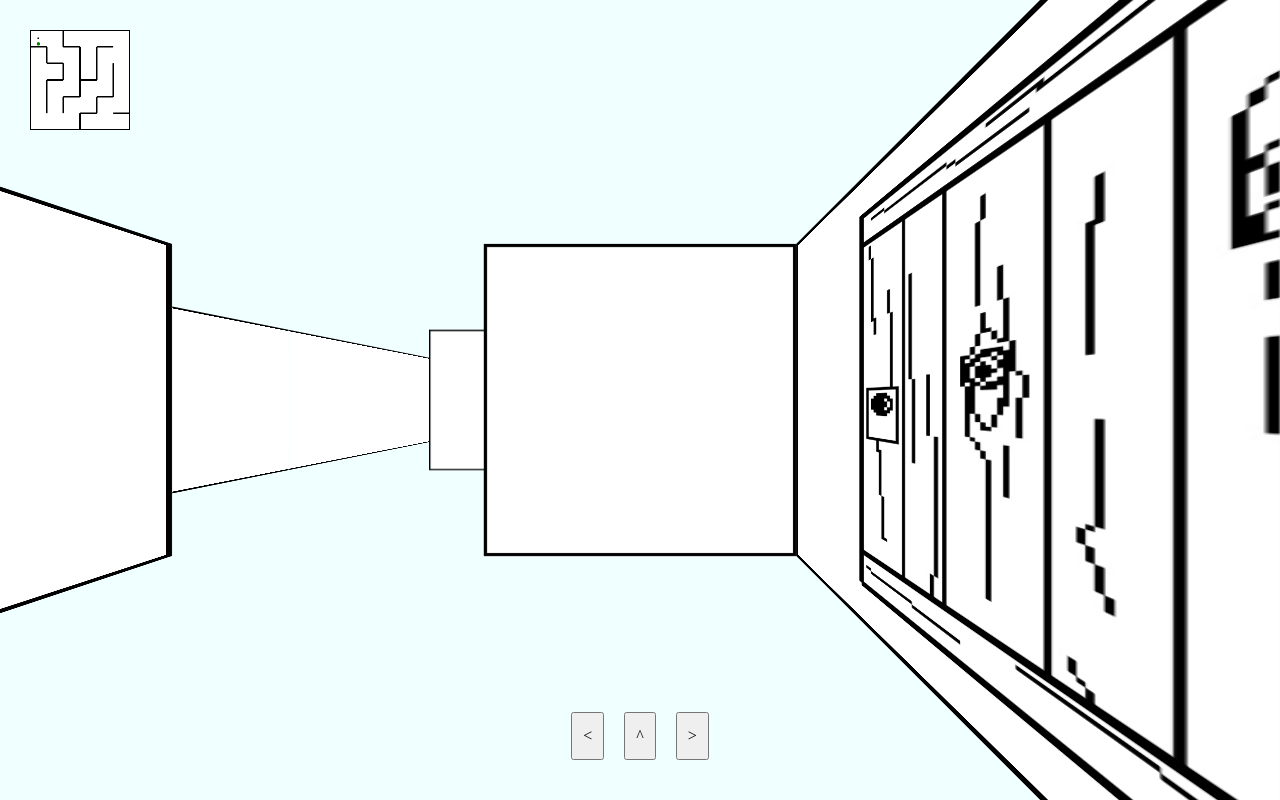
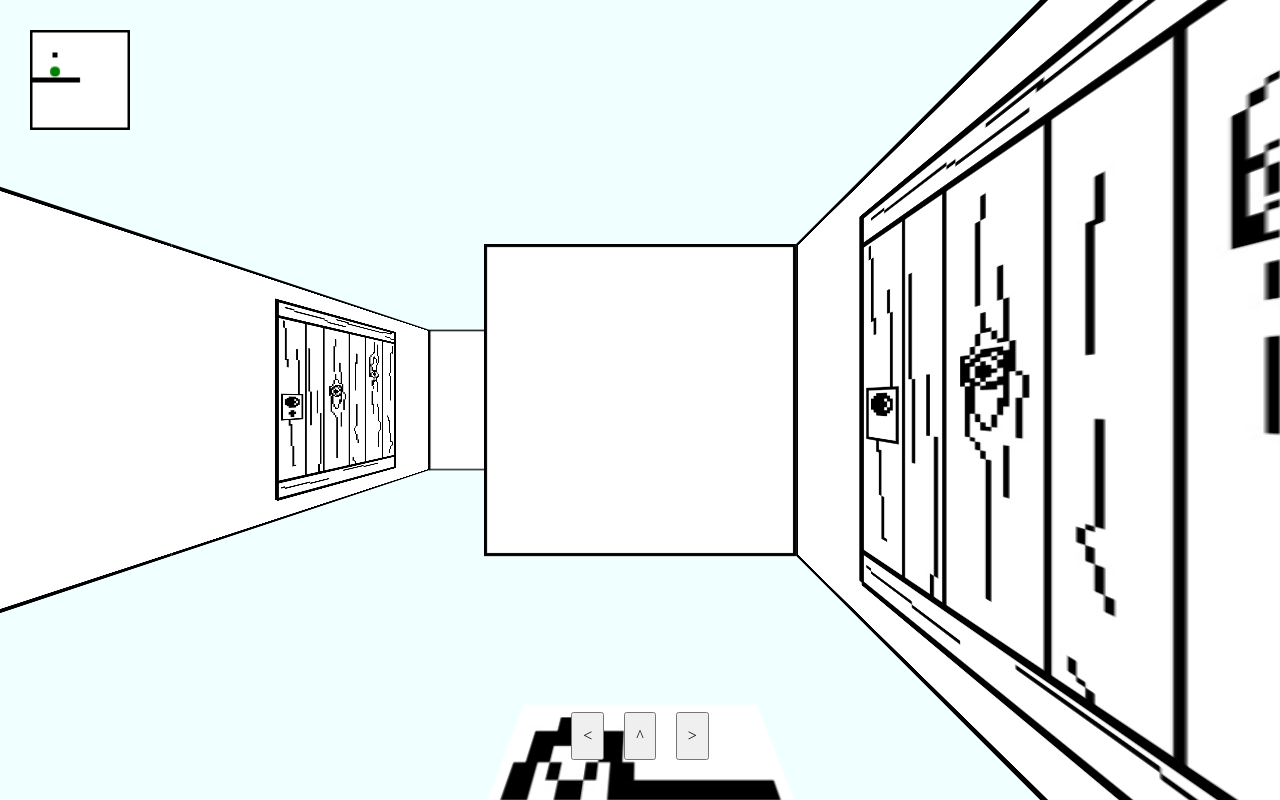
Before and after one commit to public-hosting/scarab-of-ma, a React app: page / in a window 1280 px wide. Built offline with nearby package versions, Linux system fonts and the light colour scheme.

Commit message:
make keyboards handlers robust

```diff
--- a/public/styles.css
+++ b/public/styles.css
@@ -131,6 +131,22 @@ html, body, #root {
   background-repeat: no-repeat;
 }
 
+.item {
+  position: absolute;
+  left: 0;
+  top: 0;
+  width: 100%;
+  height: 100%;
+}
+
+.item_key {
+  transform:rotateX(90deg) translateZ(-50vh);
+  background-image: url("./images/key.jpg");
+  background-position: 50% 50%;
+  background-size: auto 20%;
+  background-repeat: no-repeat;
+}
+
 .controls {
   position: absolute;
   bottom: 0;
@@ -138,13 +154,6 @@ html, body, #root {
   right: 0;
   padding: 30px;
   text-align: center;
-}
-
-.controls__capture {
-  position: absolute;
-  opacity: 0;
-  width: 1px;
-  height: 1px;
 }
 
 .controls__item {
--- a/src/components/Cell/Cell.tsx
+++ b/src/components/Cell/Cell.tsx
@@ -11,19 +11,21 @@ type TCellProps = {
 };
 
 export const Cell = (props: TCellProps) => {
-  const { position, cell, neighbors } = props;
+  const {
+    position: { x, y },
+    cell,
+    neighbors,
+  } = props;
 
   if (!cell) {
     return null;
   }
 
   const { walls } = cell;
-  const isCameraCell = position.x === 0 && position.y === 0;
+  const isCameraCell = x === 0 && y === 0;
 
   const style: CSSProperties = {
-    transform: `translateX(${position.x * 100}vh) translateZ(${
-      position.y * 100
-    }vh)`,
+    transform: `translateX(${x * 100}vh) translateZ(${y * 100}vh)`,
   };
 
   function getFaceStyle(orientation: TOrientation): CSSProperties {
--- /dev/null
+++ b/src/hooks/useGlobalDOMEvents.ts
@@ -0,0 +1,38 @@
+import { useEffect, useRef, useState } from 'react';
+
+type TUseGlobalDOMEventsOptions = {
+  [key in keyof GlobalEventHandlersEventMap]?: (
+    event: GlobalEventHandlersEventMap[key],
+  ) => void;
+};
+
+export function useGlobalDOMEvents(options: TUseGlobalDOMEventsOptions) {
+  const handlersRef = useRef(options);
+  handlersRef.current = options;
+
+  const [handlers] = useState(() => {
+    const types = Object.keys(options) as (keyof GlobalEventHandlersEventMap)[];
+
+    return types.reduce<TUseGlobalDOMEventsOptions>((acc, type) => {
+      acc[type] = (event: Event) => {
+        const handler = handlersRef.current?.[type] as
+          | EventListener
+          | undefined;
+        handler?.(event);
+      };
+
+      return acc;
+    }, {});
+  });
+
+  useEffect(() => {
+    for (let [key, func] of Object.entries(handlers)) {
+      document.body.addEventListener(key, func as EventListener, false);
+    }
+    return () => {
+      for (let [key, func] of Object.entries(handlers)) {
+        window.removeEventListener(key, func as EventListener, false);
+      }
+    };
+  }, []);
+}
--- a/src/pages/Root/Root.tsx
+++ b/src/pages/Root/Root.tsx
@@ -1,13 +1,14 @@
-import { Fragment, KeyboardEvent, useState } from 'react';
+import { Fragment, useState } from 'react';
 import { Cell } from 'components/Cell/Cell';
 import { Map } from 'components/Map/Map';
-import { createMaze, TCoords } from 'lib/maze';
+import { useGlobalDOMEvents } from 'hooks/useGlobalDOMEvents';
+import { createMaze } from 'lib/maze';
 import { createPlayer, turnPlayer, movePlayer } from 'lib/player';
 import { createDisplay, getViewportCells } from 'lib/viewport';
 
-const maze = createMaze(6);
+const maze = createMaze(2);
 const initialPlayer = createPlayer();
-const display = createDisplay({ y: 4, x: 5});
+const display = createDisplay({ y: 4, x: 5 });
 
 export const Root = () => {
   const [player, setPlayer] = useState(initialPlayer);
@@ -29,7 +30,8 @@ export const Root = () => {
     setPlayer(movePlayer(player, maze, -1));
   };
 
-  const handleKeyPress = (event: KeyboardEvent) => {
+  useGlobalDOMEvents({
+    keydown: event => {
       event.preventDefault();
 
       if (event.key === 'ArrowLeft') {
@@ -41,7 +43,8 @@ export const Root = () => {
       } else if (event.key === 'ArrowDown') {
         handleGoBackward();
       }
-  };
+    },
+  });
 
   return (
     <>
@@ -64,16 +67,11 @@ export const Root = () => {
       ))}
       <Map player={player} maze={maze} />
       <div className="controls">
-        <input
-          className="controls__capture"
-          onKeyDown={handleKeyPress}
-          tabIndex={-1}
-          autoFocus={true}
-        />
         <button
           type="button"
           className="controls__item"
           onClick={handleTurnLeft}
+          tabIndex={-1}
         >
           {'<'}
         </button>
@@ -81,6 +79,7 @@ export const Root = () => {
           type="button"
           className="controls__item"
           onClick={handleGoForward}
+          tabIndex={-1}
         >
           ^
         </button>
@@ -88,6 +87,7 @@ export const Root = () => {
           type="button"
           className="controls__item"
           onClick={handleTurnRight}
+          tabIndex={-1}
         >
           {'>'}
         </button>
```
Lines whose indentation alone changed are shown as unchanged.
